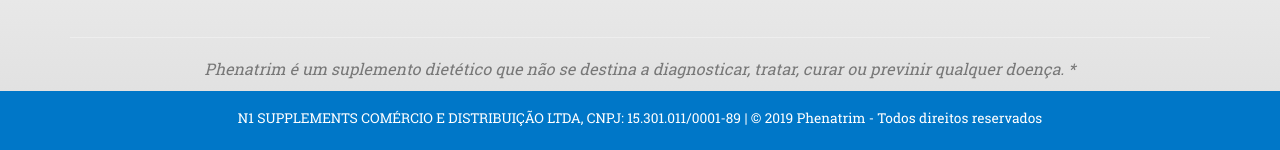
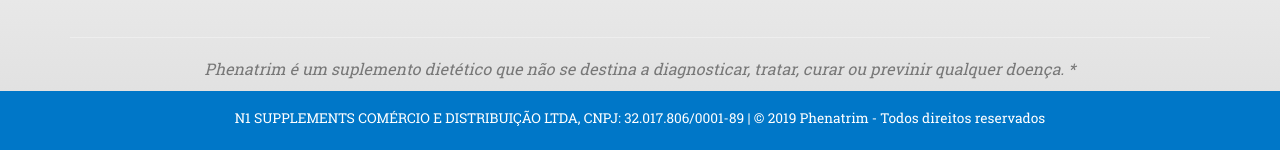
Before and after one commit to lhgyn/lpv2, a PHP site: page /ads.php in a window 1280 px wide. Shown: the part 5753-5903 px from the top of the page. Run offline with PHP 8.4, Linux system fonts and the light colour scheme.

Commit message:
alterando número do cpnj no footer

```diff
--- a/footer.php
+++ b/footer.php
@@ -97,7 +97,7 @@
             <div class="row-copy" id="site-copy">
                 <div class="container">
                     <div class="col-md-12">
-                        <p class="text-center"><small>N1 SUPPLEMENTS COMÉRCIO E DISTRIBUIÇÃO LTDA, CNPJ: 15.301.011/0001-89 | &copy; <?php echo date("Y"); ?> Phenatrim - Todos direitos reservados</small></p>
+                        <p class="text-center"><small>N1 SUPPLEMENTS COMÉRCIO E DISTRIBUIÇÃO LTDA, CNPJ: 32.017.806/0001-89 | &copy; <?php echo date("Y"); ?> Phenatrim - Todos direitos reservados</small></p>
                     </div>
                 </div>
             </div>
```
